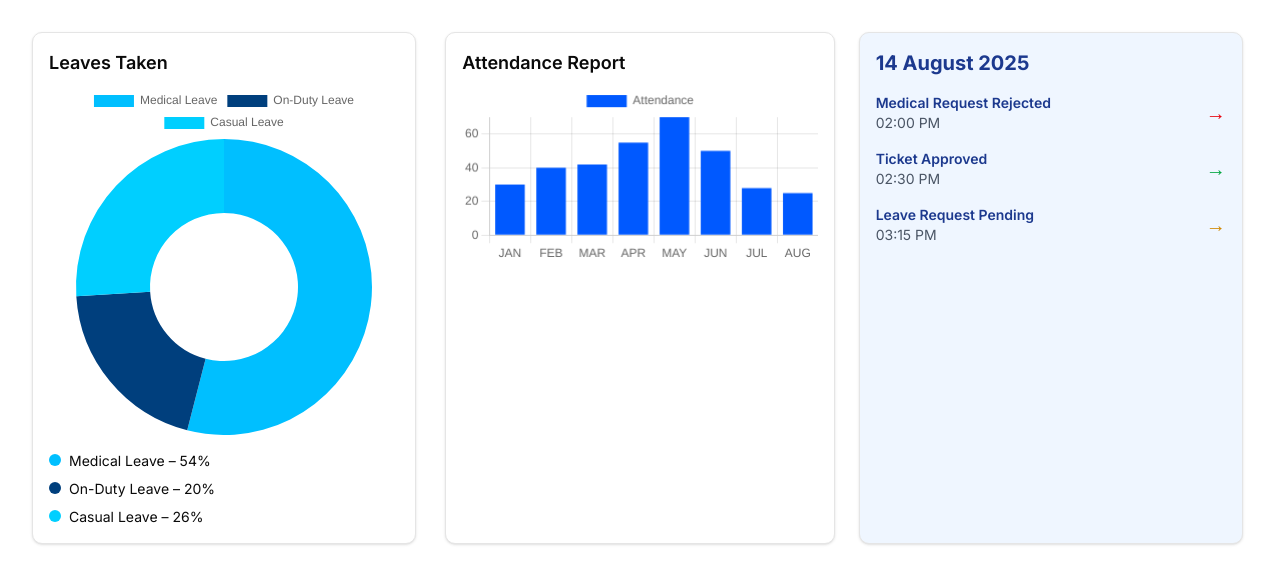
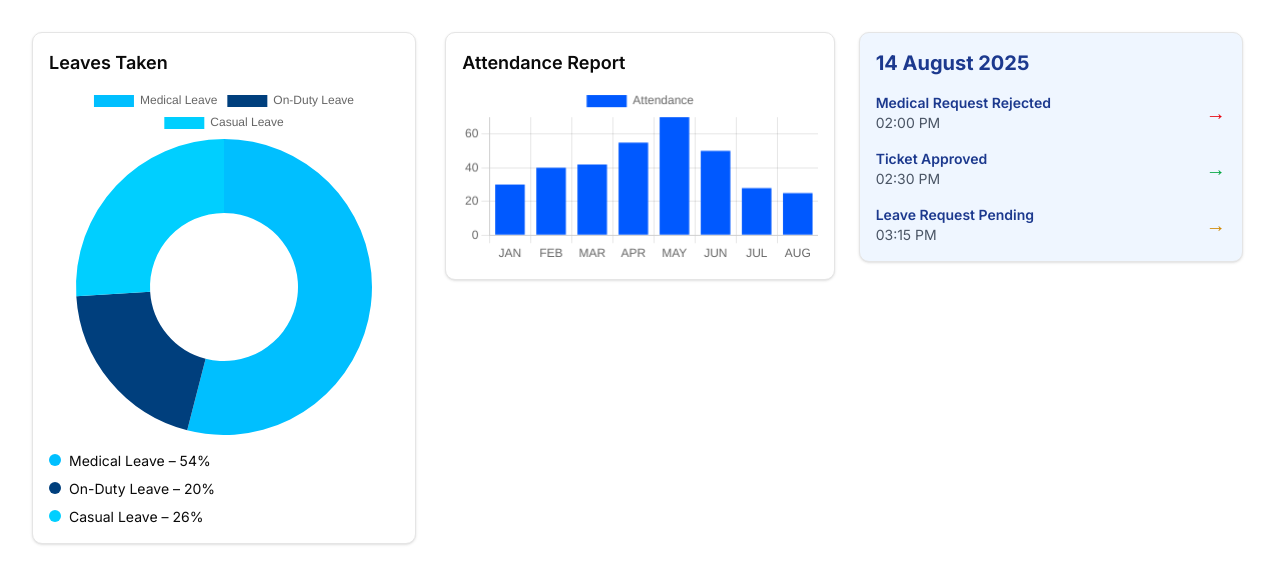
Before and after one commit to Abhirsr/Student_portal_Scsvmv, a Next.js app in the folder scsvmvportal/: page /dashboard in a window 1280 px wide. Shown: the top 584 px of the page. Built offline with nearby package versions, Linux system fonts and the light colour scheme.

Commit message:
sizes updated

```diff
--- a/scsvmvportal/src/components/AttendanceReport.tsx
+++ b/scsvmvportal/src/components/AttendanceReport.tsx
@@ -27,9 +27,11 @@ type AttendanceReportProps = {
 
 const AttendanceReport = ({ chartData }: AttendanceReportProps) => {
   return (
-    <div className="p-4 rounded-lg border w-full max-w-md bg-white shadow">
-      <h2 className="text-lg font-semibold mb-2">Attendance Report</h2>
-      <Bar data={chartData} />
+    <div className='h-50px w-50px'>
+      <div className="p-4 rounded-lg border w-full max-w-md bg-white shadow">
+        <h2 className="text-lg font-semibold mb-2">Attendance Report</h2>
+        <Bar data={chartData} />
+      </div>
     </div>
   )
 }
--- a/scsvmvportal/src/components/EventUpdates.tsx
+++ b/scsvmvportal/src/components/EventUpdates.tsx
@@ -19,6 +19,7 @@ const statusColor = {
 
 const EventUpdates = ({ events, date }: EventUpdatesProps) => {
   return (
+    <div className="h-50px w-50px">
       <div className="p-4 rounded-lg border w-full max-w-sm bg-blue-50 shadow">
         <h2 className="text-xl font-bold mb-4 text-blue-900">
           {date || 'Event Updates'}
@@ -44,6 +45,7 @@ const EventUpdates = ({ events, date }: EventUpdatesProps) => {
           )}
         </div>
       </div>
+    </div>
   )
 }
 
--- a/scsvmvportal/src/components/models/componentSchemas.ts
+++ /dev/null
@@ -1,40 +0,0 @@
-// Schema definitions for component props
-
-// EventUpdates
-export type EventItem = {
-  title: string
-  time: string
-  status: 'approved' | 'rejected' | 'pending'
-}
-
-export interface EventUpdatesProps {
-  events: EventItem[]
-  date?: string
-}
-
-// AttendanceReport
-export type AttendanceReportProps = {
-  chartData: {
-    labels: string[]
-    datasets: {
-      label: string
-      data: number[]
-      backgroundColor?: string | string[]
-      borderColor?: string | string[]
-      borderWidth?: number
-    }[]
-  }
-}
-
-// LeavesTaken
-export type LeavesTakenProps = {
-  chartData: {
-    labels: string[]
-    datasets: {
-      data: number[]
-      backgroundColor?: string[]
-      borderColor?: string[]
-      borderWidth?: number
-    }[]
-  }
-}
```
Also changed, not shown: scsvmvportal/src/components/LeavesTaken.tsx (indentation only). Lines whose indentation alone changed are shown as unchanged.
